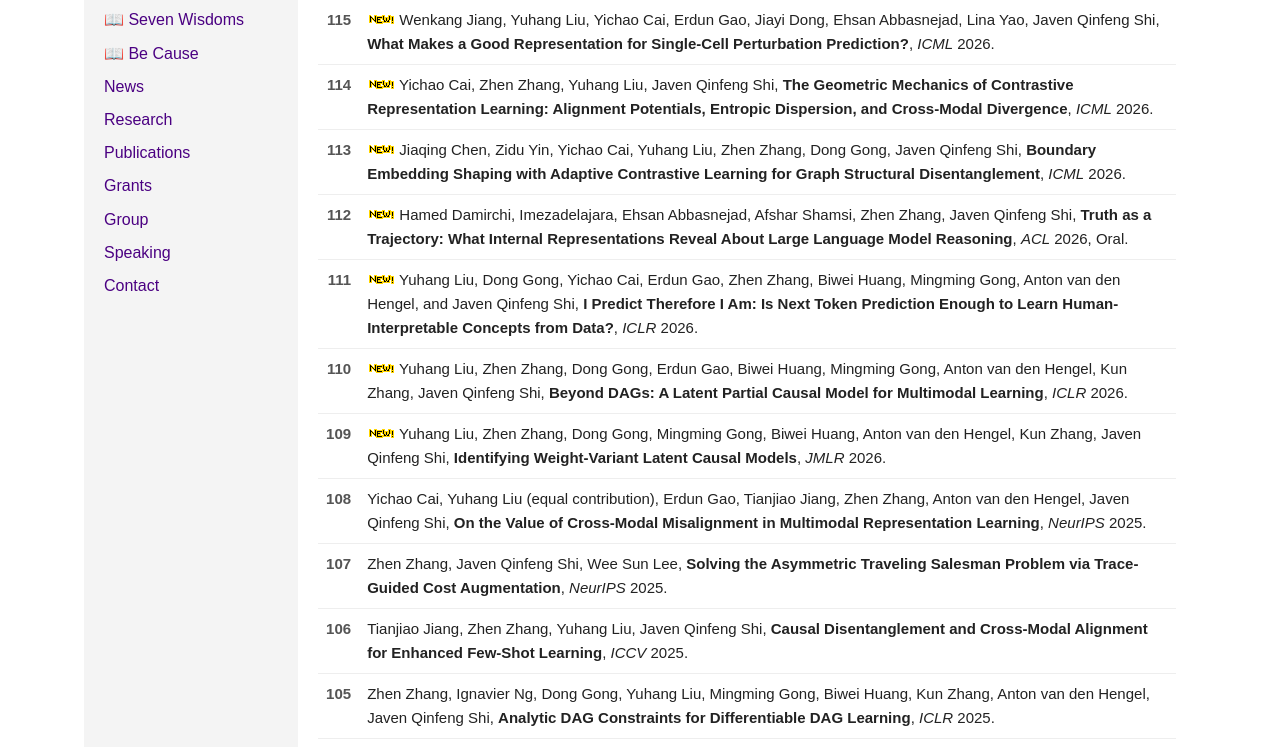
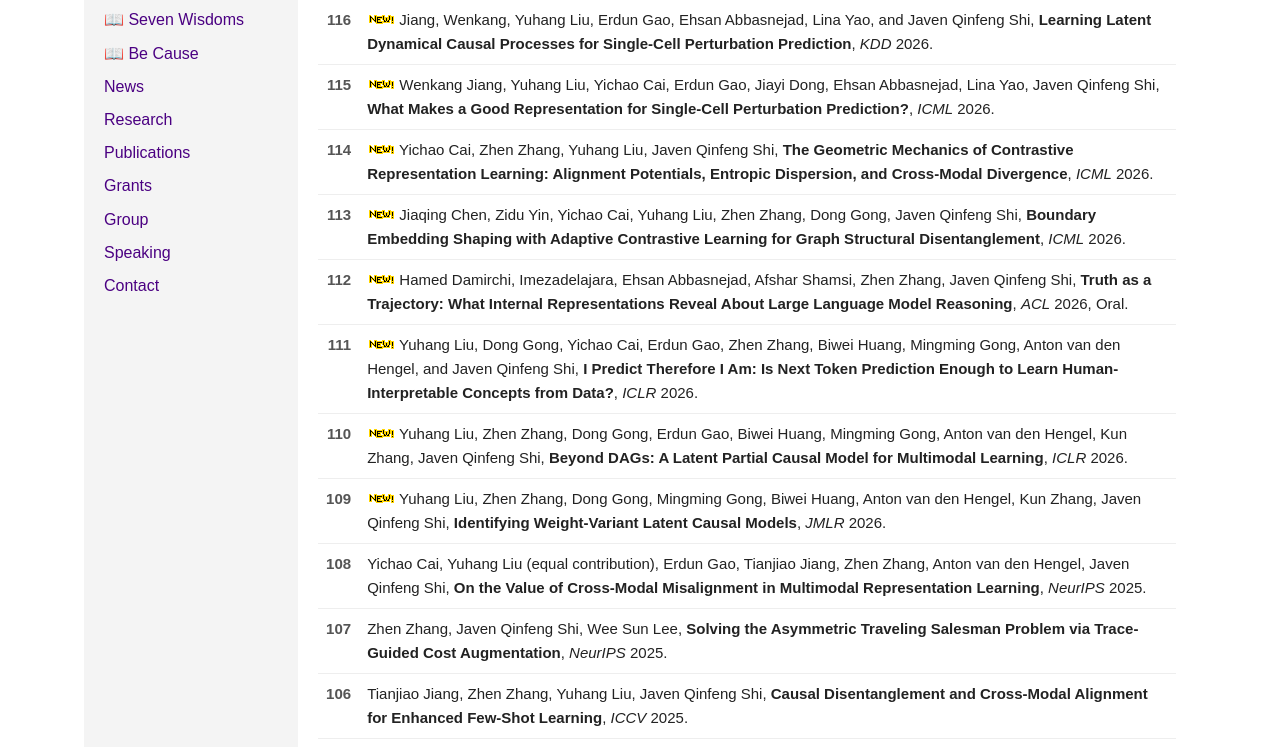
Before and after one commit to JavenShi/JavenShi.github.io, a plain HTML site: page pubs.html in a window 1280 px wide. Shown: the part 99-846 px from the top of the page. Drawn offline with Linux system fonts and the light colour scheme.

Commit message:
Add files via upload

```diff
--- a/pubs.html
+++ b/pubs.html
@@ -53,6 +53,14 @@
   <td colspan="2">
     <a name="pubs"></a>
     <table cellpadding="5" cellspacing="0">
+    	<tr>
+        <td valign="top">116</td>
+        <td>
+          <img src="images/new.gif"> Jiang, Wenkang, Yuhang Liu, Erdun Gao, Ehsan Abbasnejad, Lina Yao, and Javen Qinfeng Shi,
+          <b>Learning Latent Dynamical Causal Processes for Single-Cell Perturbation Prediction</b>,
+          <i>KDD</i> 2026. <br />
+        </td>
+      </tr>
     	<tr>
         <td valign="top">115</td>
         <td>
```
Also changed, not shown: index.html (+3 -0 lines).
